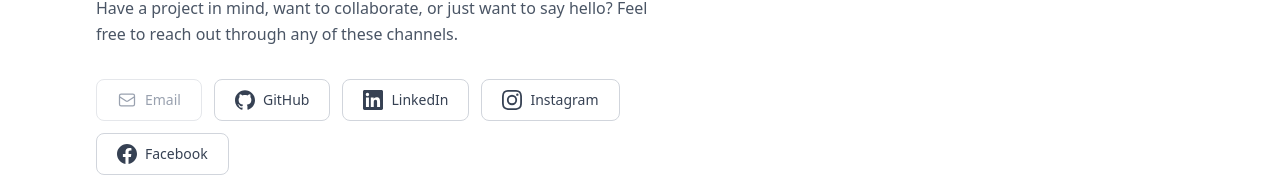
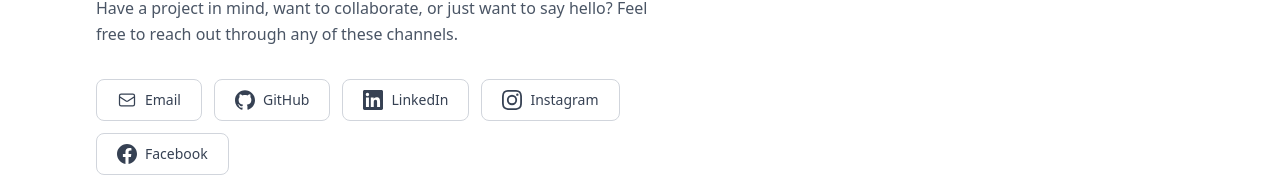
Before and after one commit to Lucas-Chu-0209/HackMyWayIn, a Next.js app: page / in a window 1280 px wide. Shown: the part 3680-3857 px from the top of the page. Built offline with nearby package versions, Linux system fonts and the light colour scheme.

Commit message:
add emailto link function

```diff
--- a/src/content.ts
+++ b/src/content.ts
@@ -84,7 +84,7 @@ export const projects = [
 ];
 
 export const contactLinks = [
-  { label: "Email", href: "", icon: "email" },
+  { label: "Email", href: "mailto:lucasauriant0209@gmail.com", icon: "email" },
   { label: "GitHub", href: "https://github.com/Lucas-Chu-0209", icon: "github" },
   { label: "LinkedIn", href: "https://www.linkedin.com/in/lucas-chu-931a45363/", icon: "linkedin" },
   { label: "Instagram", href: "https://www.instagram.com/lucas._.hmwi?igsh=MXYyNWR6a2Y1azUxbQ%3D%3D&utm_source=qr", icon: "instagram" },
```
